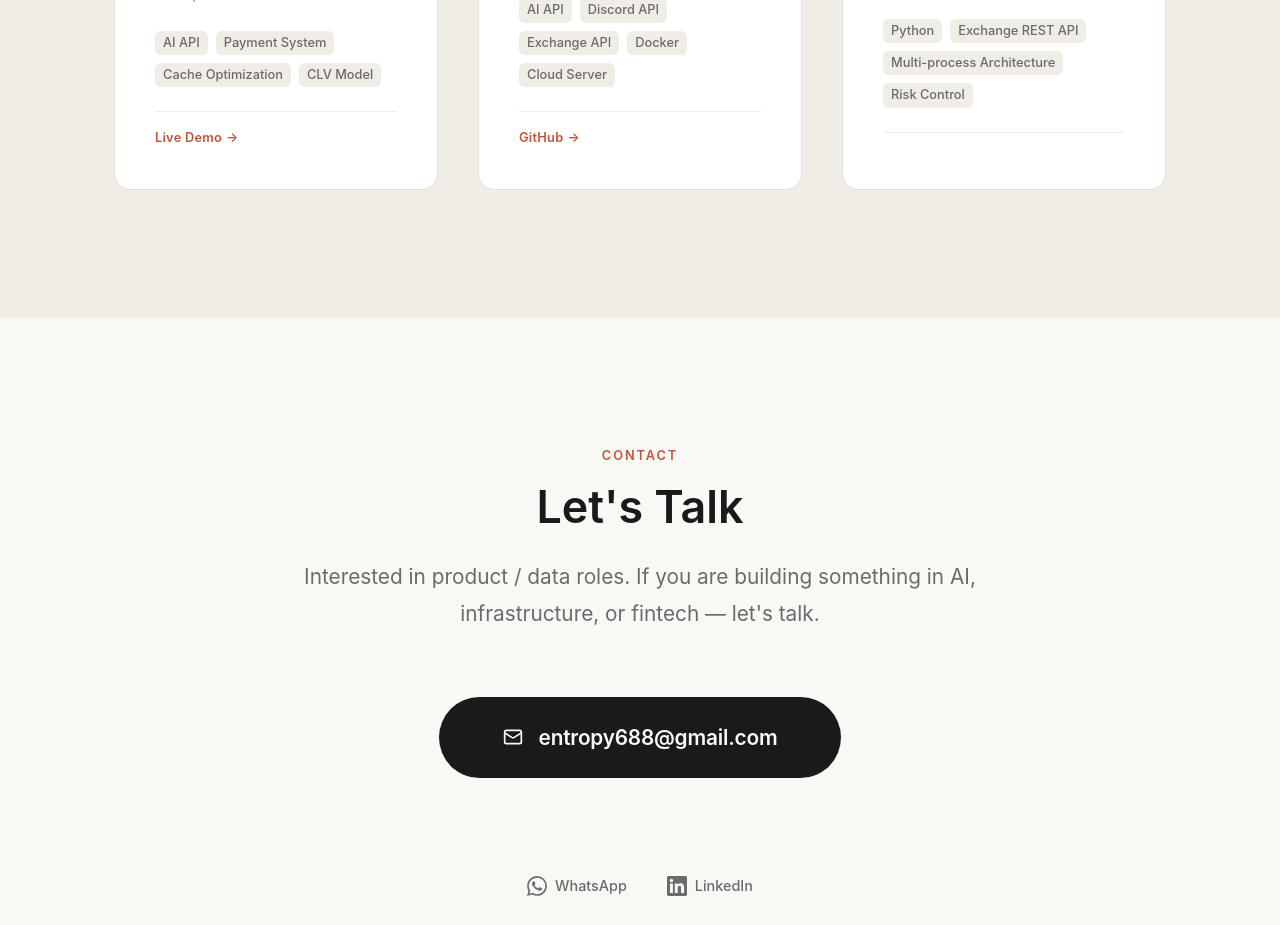
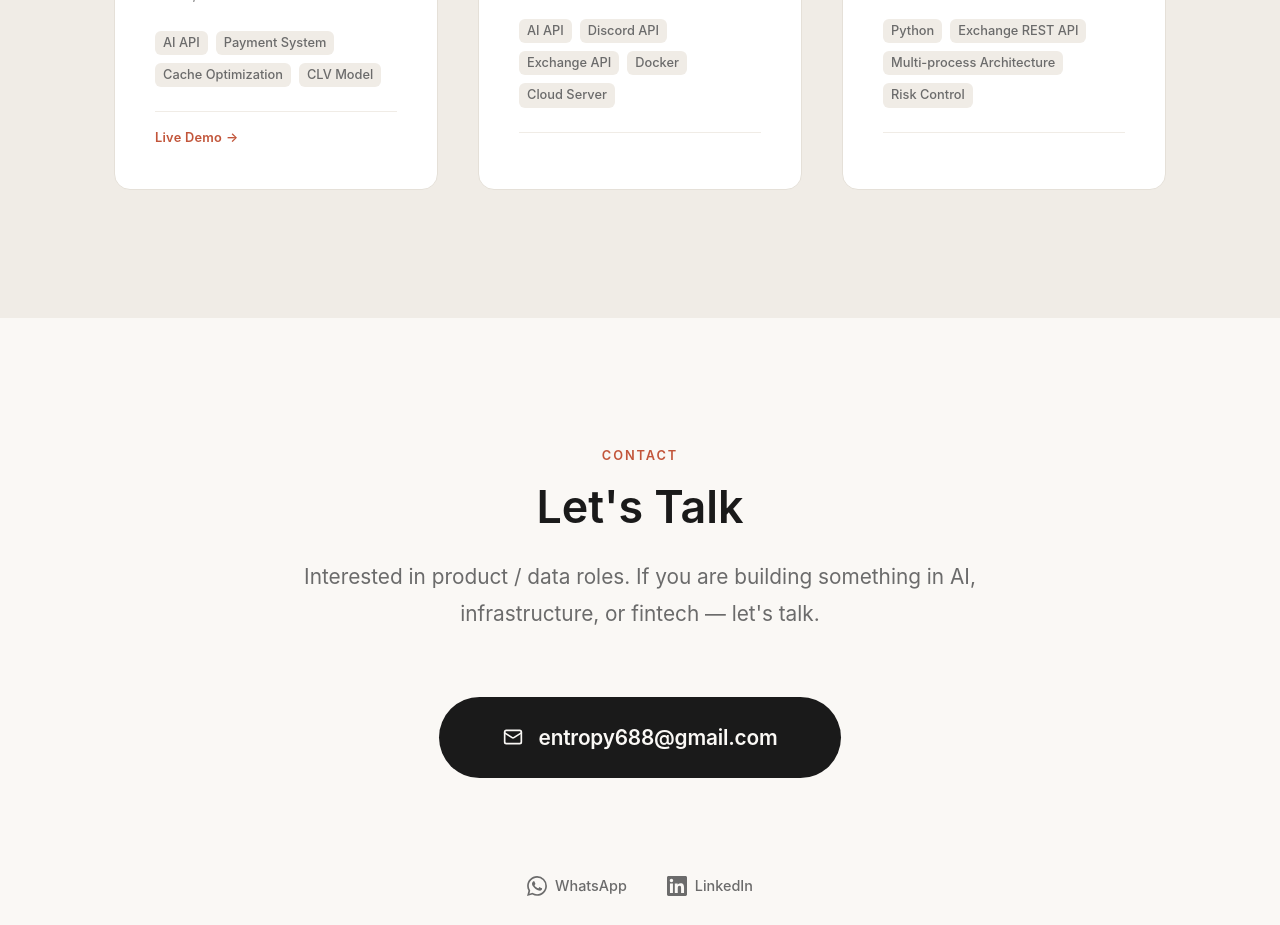
Before and after one commit to entropy66/portfolio, a React (Vite) app: page / in a window 1280 px wide. Shown: the part 4820-5745 px from the top of the page. Built offline with nearby package versions, Linux system fonts and the light colour scheme.

Commit message:
fix: remove misleading GitHub link from AI Copy Trading project
hermes-agent-deploy is a general-purpose agent framework, not the
copy trading system. Removing to avoid credibility issues.

```diff
--- a/src/i18n/en.ts
+++ b/src/i18n/en.ts
@@ -168,7 +168,7 @@ const en = {
         'Risk management: loss-based sizing, leverage settings, batch take-profit',
         'Trading pairs: BTC, ETH, WLD, SOL and other major cryptocurrencies',
       ],
-      github: 'https://github.com/entropy66/hermes-agent-deploy',
+      github: undefined,
       link: undefined,
     },
     {
--- a/src/i18n/zh-CN.ts
+++ b/src/i18n/zh-CN.ts
@@ -168,7 +168,7 @@ const zhCN = {
         '风控功能：亏损制仓、杠杆设置、批量止盈',
         '交易对覆盖 BTC、ETH、WLD、SOL 等主流币种',
       ],
-      github: 'https://github.com/entropy66/hermes-agent-deploy',
+      github: undefined,
       link: undefined,
     },
     {
--- a/src/i18n/zh-TW.ts
+++ b/src/i18n/zh-TW.ts
@@ -168,7 +168,7 @@ const zhTW = {
         '風控功能：虧損制倉、槓桿設定、批量止盈',
         '交易對覆蓋 BTC、ETH、WLD、SOL 等主流幣種',
       ],
-      github: 'https://github.com/entropy66/hermes-agent-deploy',
+      github: undefined,
       link: undefined,
     },
     {
```
